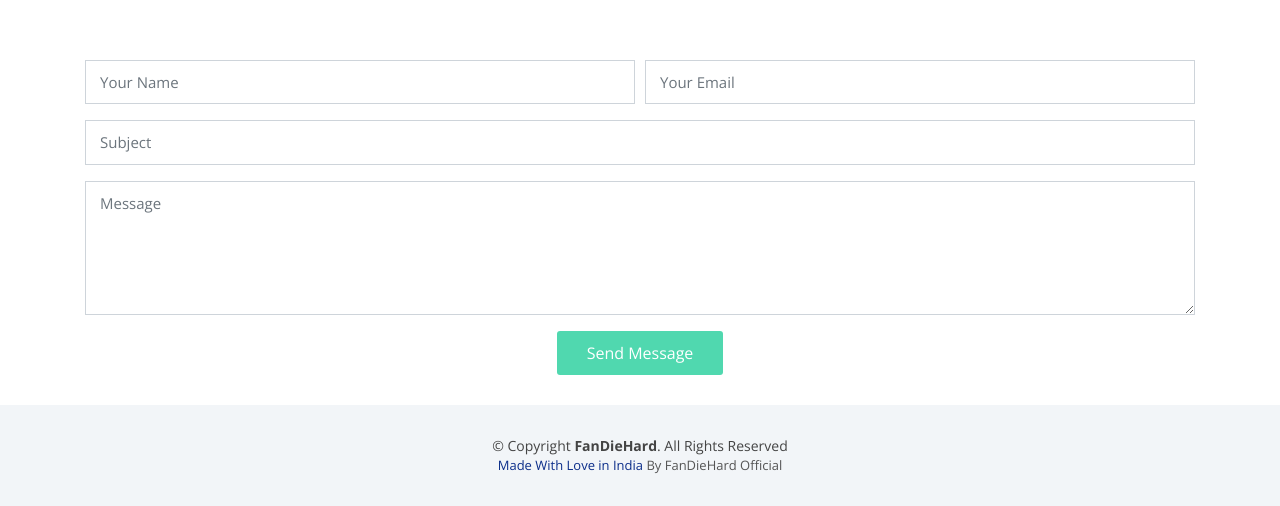
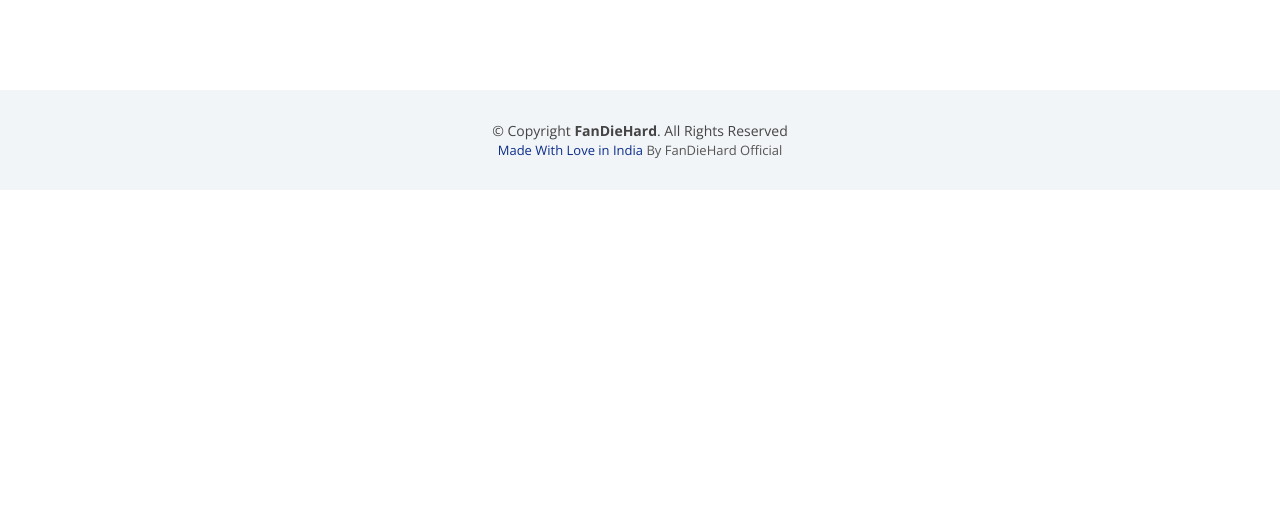
Before and after one commit to TBrosOfficial/tbrosofficial.github.io, a plain HTML site: page index.html in a window 1280 px wide. Shown: the part 786-1292 px from the top of the page. After the commit the page ends 976 px from the top, so only its background shows below. Drawn offline with nearby package versions, Linux system fonts and the light colour scheme; some packages are replaced by stand-ins of ours; files whose address does not match are found by name.

Commit message:
Update index.html

```diff
--- a/index.html
+++ b/index.html
@@ -139,34 +139,7 @@
 
       <div id="google-map" data-latitude="40.713732" data-longitude="-74.0092704"></div>
 
-      <div class="container">
-        <div class="form">
-          <div id="sendmessage">Your message has been sent. Thank you!</div>
-          <div id="errormessage"></div>
-          <form action="" method="post" role="form" class="contactForm">
-            <div class="form-row">
-              <div class="form-group col-md-6">
-                <input type="text" name="name" class="form-control" id="name" placeholder="Your Name" data-rule="minlen:4" data-msg="Please enter at least 4 chars" />
-                <div class="validation"></div>
-              </div>
-              <div class="form-group col-md-6">
-                <input type="email" class="form-control" name="email" id="email" placeholder="Your Email" data-rule="email" data-msg="Please enter a valid email" />
-                <div class="validation"></div>
-              </div>
-            </div>
-            <div class="form-group">
-              <input type="text" class="form-control" name="subject" id="subject" placeholder="Subject" data-rule="minlen:4" data-msg="Please enter at least 8 chars of subject" />
-              <div class="validation"></div>
-            </div>
-            <div class="form-group">
-              <textarea class="form-control" name="message" rows="5" data-rule="required" data-msg="Please write something for us" placeholder="Message"></textarea>
-              <div class="validation"></div>
-            </div>
-            <div class="text-center"><button type="submit">Send Message</button></div>
-          </form>
-        </div>
 
-      </div>
     </section><!-- #contact -->
 
   </main>
```
